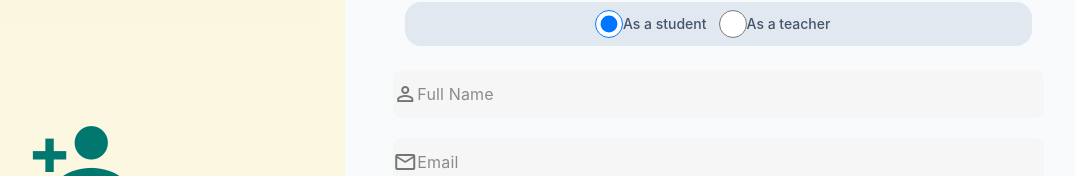
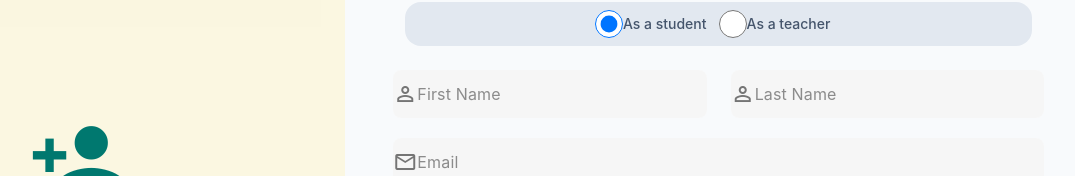
Before and after one commit to cvenida/als-assistant, a Vue app in the folder als-assistant/: page /register in a window 1280 px wide. Shown: the part 228-404 px from the top of the page, without its empty margins (188-1263 px from the left). Built offline with nearby package versions, Linux system fonts and the light colour scheme; a small style sheet from the web is missing.

Commit message:
fix name in signup

```diff
--- a/als-assistant/src/App.vue
+++ b/als-assistant/src/App.vue
@@ -12,6 +12,5 @@
 import NavBar from '@/components/NavBar.vue'
 import { useAuthStore } from '@/stores/auth'
 
-// Access state from Pinia auth store
 const authStore = useAuthStore()
 </script>
--- a/als-assistant/src/pages/RegisterView.vue
+++ b/als-assistant/src/pages/RegisterView.vue
@@ -8,7 +8,8 @@ const router = useRouter()
 const authStore = useAuthStore()
 
 const isFormValid = ref(false)
-const name = ref('')
+const firstName = ref('')
+const lastName = ref('')
 const email = ref('')
 const password = ref('')
 const confirmPassword = ref('')
@@ -78,9 +79,11 @@ const handleSignup = async () => {
             </div>
           </div>
         </v-radio-group>
+        <v-row>
+          <v-col cols="12" md="6">
             <v-text-field
-          v-model="name"
-          placeholder="Full Name"
+              v-model="firstName"
+              placeholder="First Name"
               prepend-inner-icon="mdi-account-outline"
               variant="solo-filled"
               flat
@@ -90,6 +93,22 @@ const handleSignup = async () => {
               class="mb-2"
               :rules="[rules.required]"
             ></v-text-field>
+          </v-col>
+          <v-col cols="12" md="6">
+            <v-text-field
+              v-model="lastName"
+              placeholder="Last Name"
+              prepend-inner-icon="mdi-account-outline"
+              variant="solo-filled"
+              flat
+              hide-details
+              rounded="lg"
+              density="comfortable"
+              class="mb-2"
+              :rules="[rules.required]"
+            ></v-text-field>
+          </v-col>
+        </v-row>
 
         <v-text-field
           v-model="email"
```
Lines whose indentation alone changed are shown as unchanged.
